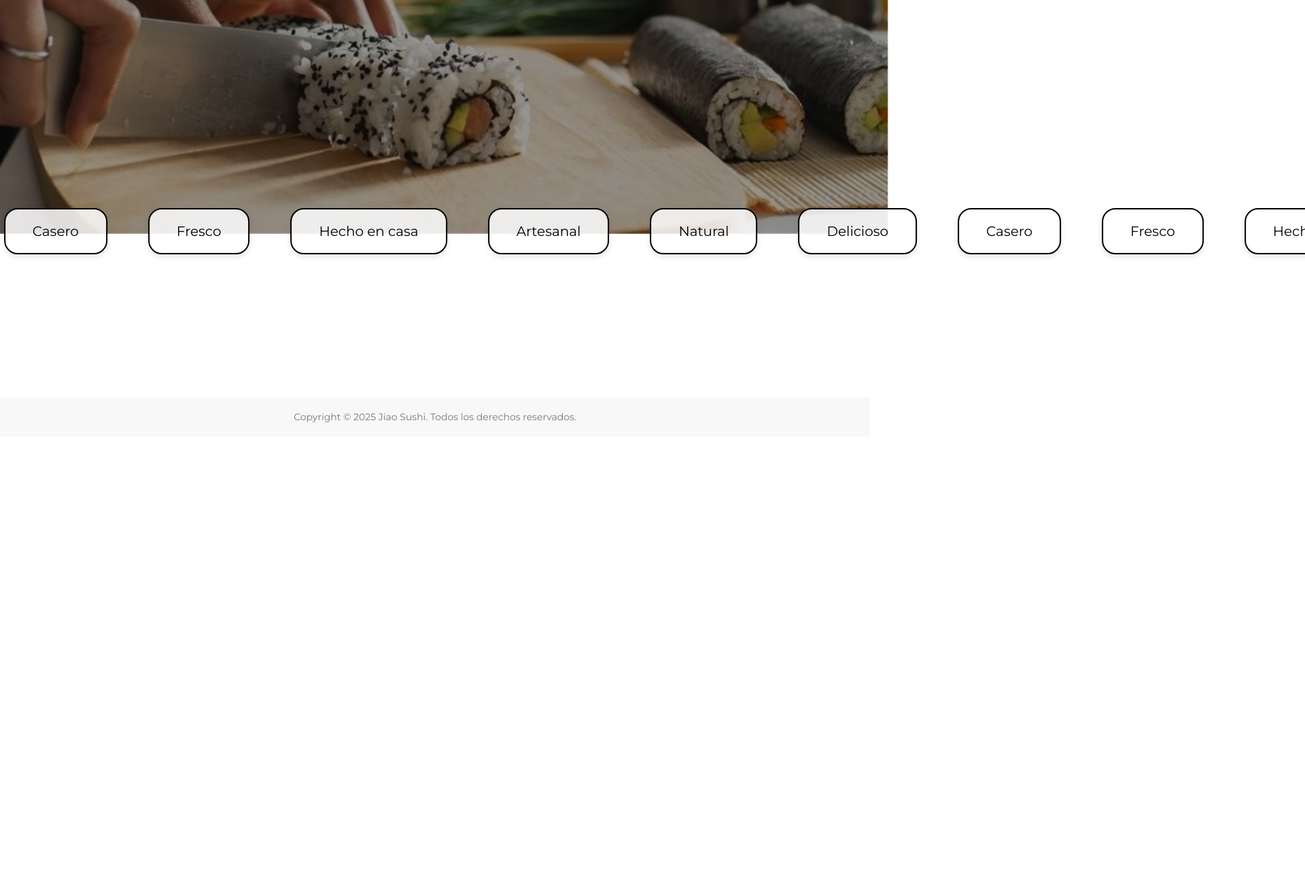
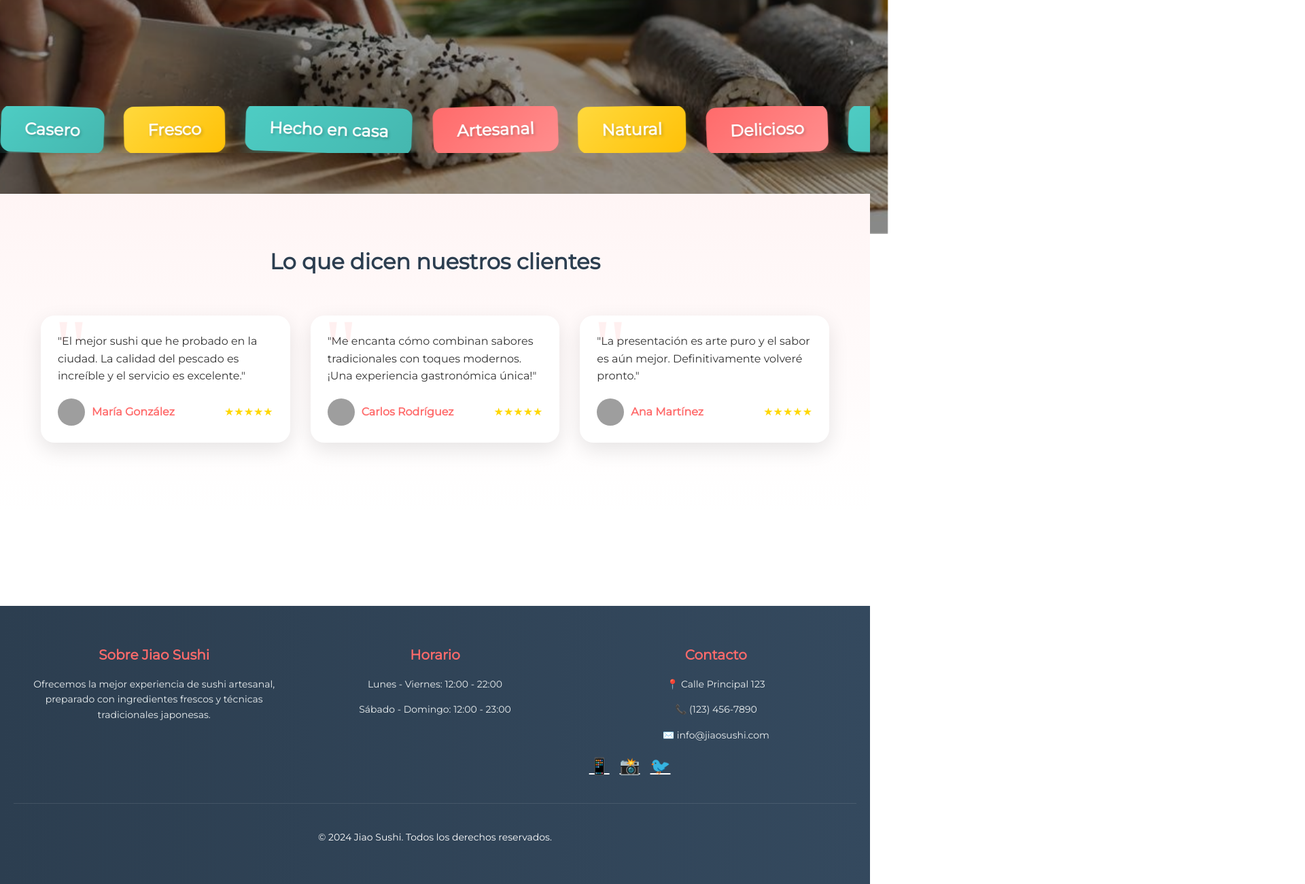
Before and after one commit to vittorioCaiafa/jiaosushi, a plain HTML site: page index.html in a window 1280 px wide. Shown: the part 473-1773 px from the top of the page at 68% size, 1920 px wide, since content can reach past the window. Before the commit the page ends 1115 px from the top, so only its background shows below. Drawn offline with Linux system fonts and the light colour scheme; grey boxes are pictures that could not be loaded.

Commit message:
feat: restructure website into components and improve carousel animation

```diff
--- /dev/null
+++ b/components/characteristics.html
@@ -0,0 +1,20 @@
+<section class="word-carousel-section">
+  <div class="carousel-container">
+    <div class="carousel-track" id="carouselTrack">
+      <!-- First set of cards -->
+      <div class="carousel-card">Delicioso</div>
+      <div class="carousel-card">Casero</div>
+      <div class="carousel-card">Fresco</div>
+      <div class="carousel-card">Hecho en casa</div>
+      <div class="carousel-card">Artesanal</div>
+      <div class="carousel-card">Natural</div>
+      <!-- Duplicate set for seamless loop -->
+      <div class="carousel-card">Delicioso</div>
+      <div class="carousel-card">Casero</div>
+      <div class="carousel-card">Fresco</div>
+      <div class="carousel-card">Hecho en casa</div>
+      <div class="carousel-card">Artesanal</div>
+      <div class="carousel-card">Natural</div>
+    </div>
+  </div>
+</section>
--- /dev/null
+++ b/components/comments.html
@@ -0,0 +1,29 @@
+<section class="comments-section">
+  <h2 style="text-align: center; margin-bottom: 40px; color: #2c3e50;">Lo que dicen nuestros clientes</h2>
+  <div class="comments-container">
+    <div class="comment-card">
+      <p class="comment-text">"El mejor sushi que he probado en la ciudad. La calidad del pescado es increíble y el servicio es excelente."</p>
+      <div class="comment-author">
+        <img src="https://i.pravatar.cc/150?img=1" alt="Cliente" class="author-avatar">
+        <span class="author-name">María González</span>
+        <span class="author-rating">★★★★★</span>
+      </div>
+    </div>
+    <div class="comment-card">
+      <p class="comment-text">"Me encanta cómo combinan sabores tradicionales con toques modernos. ¡Una experiencia gastronómica única!"</p>
+      <div class="comment-author">
+        <img src="https://i.pravatar.cc/150?img=2" alt="Cliente" class="author-avatar">
+        <span class="author-name">Carlos Rodríguez</span>
+        <span class="author-rating">★★★★★</span>
+      </div>
+    </div>
+    <div class="comment-card">
+      <p class="comment-text">"La presentación es arte puro y el sabor es aún mejor. Definitivamente volveré pronto."</p>
+      <div class="comment-author">
+        <img src="https://i.pravatar.cc/150?img=3" alt="Cliente" class="author-avatar">
+        <span class="author-name">Ana Martínez</span>
+        <span class="author-rating">★★★★★</span>
+      </div>
+    </div>
+  </div>
+</section>
--- a/components/footer.html
+++ b/components/footer.html
@@ -1,3 +1,27 @@
 <footer>
-  <p>Copyright &copy; 2025 Jiao Sushi. Todos los derechos reservados.</p>
+  <div class="footer-content">
+    <div class="footer-section">
+      <h3>Sobre Jiao Sushi</h3>
+      <p>Ofrecemos la mejor experiencia de sushi artesanal, preparado con ingredientes frescos y técnicas tradicionales japonesas.</p>
+    </div>
+    <div class="footer-section">
+      <h3>Horario</h3>
+      <p>Lunes - Viernes: 12:00 - 22:00</p>
+      <p>Sábado - Domingo: 12:00 - 23:00</p>
+    </div>
+    <div class="footer-section">
+      <h3>Contacto</h3>
+      <p>📍 Calle Principal 123</p>
+      <p>📞 (123) 456-7890</p>
+      <p>✉️ info@jiaosushi.com</p>
+      <div class="social-links">
+        <a href="#" title="Facebook">📱</a>
+        <a href="#" title="Instagram">📸</a>
+        <a href="#" title="Twitter">🐦</a>
+      </div>
+    </div>
+  </div>
+  <div class="footer-bottom">
+    <p>&copy; 2024 Jiao Sushi. Todos los derechos reservados.</p>
+  </div>
 </footer>
--- /dev/null
+++ b/components/hero.html
@@ -0,0 +1,10 @@
+<section style="margin: 60px auto; max-width: 1200px; padding: 0 20px;">
+  <p style="margin-bottom: 20px; font-size: 100px">Comer sushi</p>
+  <p style="font-size: 30px">Nunca fue tan facil</p>
+  <a
+    href="menu.html"
+    class="white-btn"
+    style="margin-top: 50px; margin-bottom: 100px"
+    >Ver Menú</a
+  >
+</section>
--- a/index.html
+++ b/index.html
@@ -7,6 +7,7 @@
     <link rel="stylesheet" href="./styles.css" />
     <link rel="icon" href="favicon.ico" type="image/x-icon" />
     <script type="module" src="./scripts/app.js" defer></script>
+    <script type="module" src="./scripts/loadComponents.js" defer></script>
   </head>
 
   <body>
@@ -14,30 +15,9 @@
 
     <div id="navbar"></div>
 
-    <section style="margin-left: 100px; margin-top: 60px">
-      <p style="margin-bottom: 20px; font-size: 100px">Comer sushi</p>
-      <p style="font-size: 30px">Nunca fue tan facil</p>
-      <a
-        href="menu.html"
-        class="white-btn"
-        style="margin-top: 50px; margin-bottom: 100px"
-        >Ver Menú</a
-      >
-    </section>
-
-    <section class="word-carousel-section">
-      <div class="carousel-container">
-        <div class="carousel-track" id="carouselTrack">
-          <div class="carousel-card">Delicioso</div>
-          <div class="carousel-card">Casero</div>
-          <div class="carousel-card">Fresco</div>
-          <div class="carousel-card">Hecho en casa</div>
-          <div class="carousel-card">Artesanal</div>
-          <div class="carousel-card">Natural</div>
-        </div>
-      </div>
-    </section>
-
+    <div id="hero"></div>
+    <div id="characteristics"></div>
+    <div id="comments"></div>
     <div id="footer"></div>
   </body>
 </html>
--- /dev/null
+++ b/scripts/loadComponents.js
@@ -0,0 +1,17 @@
+async function loadComponent(elementId, componentPath) {
+  try {
+    const response = await fetch(componentPath);
+    const html = await response.text();
+    document.getElementById(elementId).innerHTML = html;
+  } catch (error) {
+    console.error(`Error loading component ${componentPath}:`, error);
+  }
+}
+
+// Load all components when the DOM is ready
+document.addEventListener('DOMContentLoaded', () => {
+  loadComponent('hero', '/components/hero.html');
+  loadComponent('characteristics', '/components/characteristics.html');
+  loadComponent('comments', '/components/comments.html');
+  loadComponent('footer', '/components/footer.html');
+});
--- a/styles.css
+++ b/styles.css
@@ -15,7 +15,7 @@ body {
 
 nav {
   display: flex;
-  /* justify-content: space-between; */
+  justify-content: flex-start;
   align-items: center;
   background-color: #000000;
   padding: 10px 20px;
@@ -23,16 +23,22 @@ nav {
   width: 100%;
   top: 0;
   z-index: 1000;
+  gap: 40px;
 }
 
 .nav-links {
   list-style: none;
   display: flex;
+  flex-direction: row;
+  align-items: center;
+  margin: 0;
+  padding: 0;
+  gap: 20px;
 }
 
 .nav-links li {
-  position: relative; /* Para posicionar la línea debajo */
-  margin-left: 20px;
+  position: relative;
+  margin: 0;
 }
 
 .nav-links a {
@@ -396,13 +402,7 @@ h2 {
   }
 
   .nav-links {
-    flex-direction: column;
-    align-items: center;
-    padding: 10px 0;
-  }
-
-  .nav-links li {
-    margin: 10px 0;
+    gap: 10px;
   }
 
   .nav-links a {
@@ -605,47 +605,64 @@ body {
   display: flex;
   flex-direction: column;
   align-items: center;
-  margin: 120px 0;
-  overflow: visible;
+  margin: 0;
+  overflow: hidden;
   position: relative;
-  padding: 60px 0;
+  padding: 0;
+  width: 100%;
 }
 
 .carousel-container {
   width: 100%;
-  overflow: visible;
+  overflow: hidden;
   position: relative;
-  padding: 30px 0;
+  padding: 0;
 }
 
 .carousel-track {
   display: flex;
-  gap: 60px;
+  gap: 30px;
   animation: scroll 30s linear infinite;
   width: max-content;
+  padding: 0;
+  will-change: transform;
 }
 
 .carousel-card {
   flex: 0 0 auto;
-  background-color: rgba(255, 255, 255, 0.85);
-  color: rgb(0, 0, 0);
-  border: 2px solid rgb(0, 0, 0);
-  border-radius: 20px;
-  padding: 20px 40px;
-  font-size: 20px;
+  background: linear-gradient(135deg, #ff6b6b, #ff8e8e);
+  color: white;
+  border: none;
+  border-radius: 15px;
+  padding: 20px 35px;
+  font-size: 24px;
   text-align: center;
   white-space: nowrap;
-  box-shadow: 0 4px 8px rgba(0, 0, 0, 0.1);
-  transition: all 0.3s ease;
+  box-shadow: 0 8px 20px rgba(255, 107, 107, 0.3);
+  transition: all 0.4s ease;
   position: relative;
   z-index: 1;
-  transform: translateY(0);
+  transform: translateY(0) rotate(-2deg);
+  font-weight: bold;
+  text-shadow: 2px 2px 4px rgba(0, 0, 0, 0.2);
+  user-select: none;
+}
+
+.carousel-card:nth-child(2n) {
+  background: linear-gradient(135deg, #4ecdc4, #45b7af);
+  transform: translateY(0) rotate(2deg);
+  box-shadow: 0 8px 20px rgba(78, 205, 196, 0.3);
+}
+
+.carousel-card:nth-child(3n) {
+  background: linear-gradient(135deg, #ffd93d, #ffc107);
+  transform: translateY(0) rotate(-1deg);
+  box-shadow: 0 8px 20px rgba(255, 217, 61, 0.3);
 }
 
 .carousel-card:hover {
-  transform: translateY(-8px);
-  background-color: rgba(255, 255, 255, 0.95);
-  box-shadow: 0 8px 16px rgba(0, 0, 0, 0.15);
+  transform: translateY(-10px) rotate(0deg) scale(1.05);
+  box-shadow: 0 15px 30px rgba(0, 0, 0, 0.2);
   z-index: 2;
 }
 
@@ -655,7 +672,7 @@ body {
     transform: translateX(0);
   }
   100% {
-    transform: translateX(-50%);
+    transform: translateX(calc(-50% - 15px));
   }
 }
 
@@ -669,3 +686,164 @@ body {
     transform: translateY(0);
   }
 }
+
+/* Comments Section Styles */
+.comments-section {
+  padding: 80px 20px;
+  background: linear-gradient(to bottom, #fff5f5, #fff);
+  margin: 60px 0;
+}
+
+.comments-container {
+  max-width: 1200px;
+  margin: 0 auto;
+  display: grid;
+  grid-template-columns: repeat(auto-fit, minmax(300px, 1fr));
+  gap: 30px;
+  padding: 20px;
+}
+
+.comment-card {
+  background: white;
+  border-radius: 20px;
+  padding: 25px;
+  box-shadow: 0 10px 30px rgba(0, 0, 0, 0.1);
+  transition: transform 0.3s ease;
+  position: relative;
+  overflow: hidden;
+}
+
+.comment-card::before {
+  content: '"';
+  position: absolute;
+  top: -20px;
+  left: 20px;
+  font-size: 120px;
+  color: rgba(255, 107, 107, 0.1);
+  font-family: serif;
+}
+
+.comment-card:hover {
+  transform: translateY(-5px);
+}
+
+.comment-text {
+  font-size: 16px;
+  line-height: 1.6;
+  color: #333;
+  margin-bottom: 20px;
+}
+
+.comment-author {
+  display: flex;
+  align-items: center;
+  gap: 10px;
+}
+
+.author-avatar {
+  width: 40px;
+  height: 40px;
+  border-radius: 50%;
+  object-fit: cover;
+}
+
+.author-name {
+  font-weight: bold;
+  color: #ff6b6b;
+}
+
+.author-rating {
+  color: #ffd700;
+  margin-left: auto;
+}
+
+/* Enhanced Footer Styles */
+footer {
+  background: linear-gradient(to right, #2c3e50, #34495e);
+  color: white;
+  padding: 60px 20px;
+  margin-top: 80px;
+}
+
+.footer-content {
+  max-width: 1200px;
+  margin: 0 auto;
+  display: grid;
+  grid-template-columns: repeat(auto-fit, minmax(250px, 1fr));
+  gap: 40px;
+}
+
+.footer-section h3 {
+  color: #ff6b6b;
+  margin-bottom: 20px;
+  font-size: 20px;
+}
+
+.footer-section p {
+  color: #ecf0f1;
+  line-height: 1.6;
+  margin-bottom: 15px;
+}
+
+.footer-section ul {
+  list-style: none;
+  padding: 0;
+}
+
+.footer-section ul li {
+  margin-bottom: 10px;
+}
+
+.footer-section ul li a {
+  color: #ecf0f1;
+  text-decoration: none;
+  transition: color 0.3s ease;
+}
+
+.footer-section ul li a:hover {
+  color: #ff6b6b;
+}
+
+.social-links {
+  display: flex;
+  gap: 15px;
+  margin-top: 20px;
+}
+
+.social-links a {
+  color: white;
+  font-size: 24px;
+  transition: color 0.3s ease;
+}
+
+.social-links a:hover {
+  color: #ff6b6b;
+}
+
+.footer-bottom {
+  text-align: center;
+  padding-top: 40px;
+  margin-top: 40px;
+  border-top: 1px solid rgba(255, 255, 255, 0.1);
+}
+
+/* Responsive adjustments */
+@media screen and (max-width: 768px) {
+  .carousel-card {
+    padding: 20px 35px;
+    font-size: 20px;
+  }
+
+  .comments-container {
+    grid-template-columns: 1fr;
+  }
+
+  .footer-content {
+    grid-template-columns: 1fr;
+    text-align: center;
+  }
+
+  .social-links {
+    justify-content: center;
+  }
+}
```
